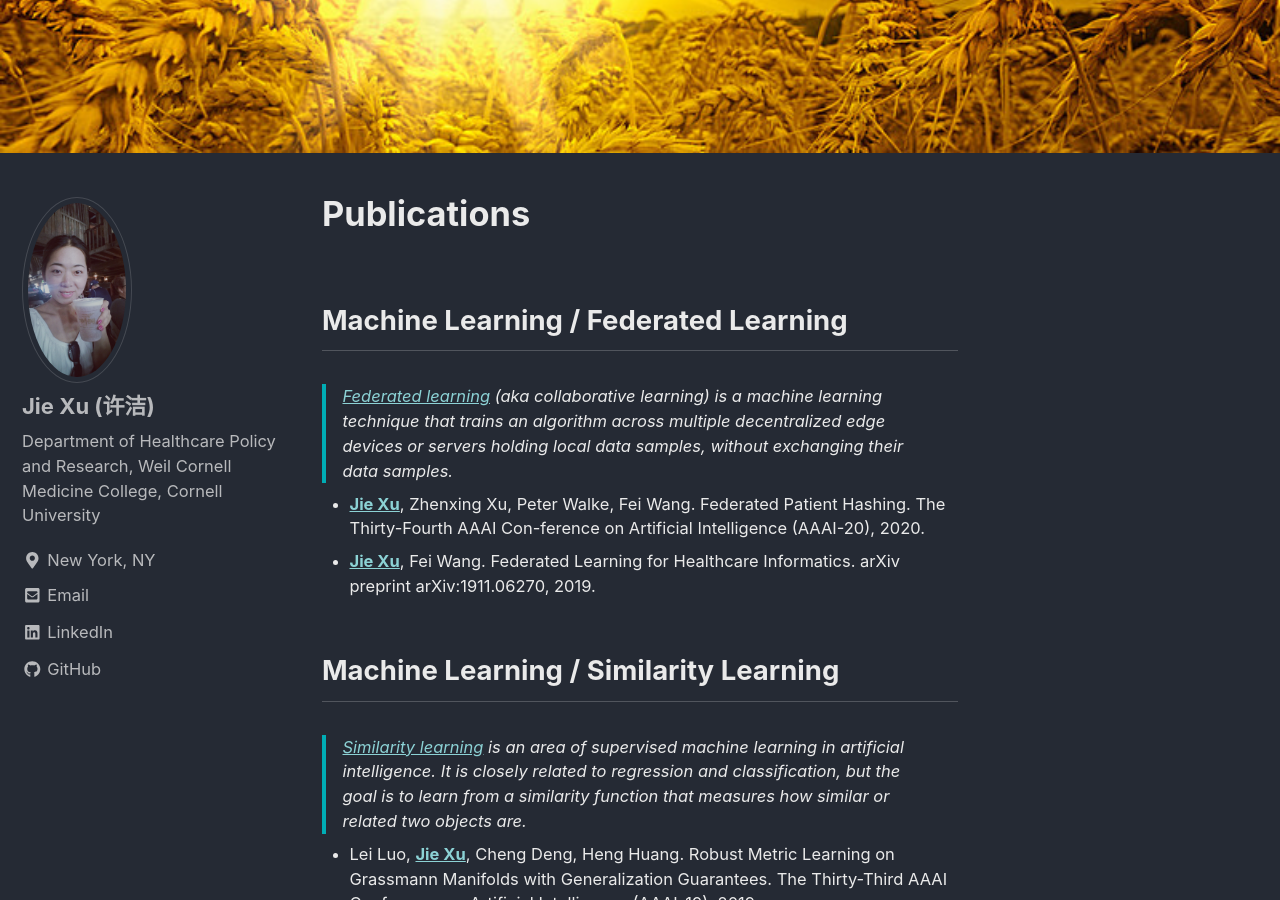
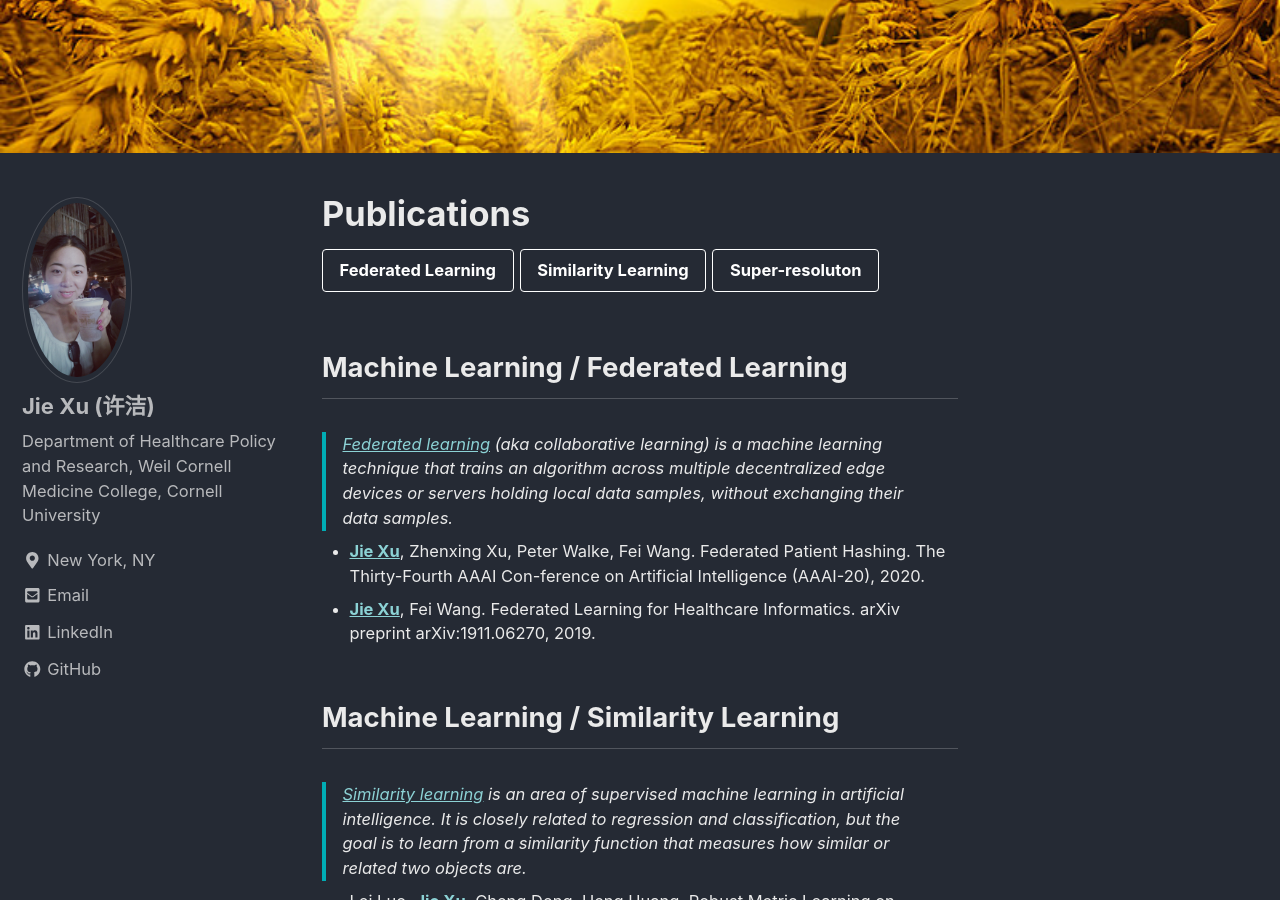
Before and after one commit to jxu1015/jxu1015.github.io, a Jekyll site: the page built from _pages/publications.md, in a window 1280 px wide and 900 px high, scrolled down 347 px. Built offline with Jekyll 4.4.1, drawn with Linux system fonts in a browser that asks for light colours; nearby versions of some CDN libraries.

Commit message:
Update publications.md

```diff
--- a/_pages/publications.md
+++ b/_pages/publications.md
@@ -5,6 +5,10 @@ permalink: /publications/
 header:
   image: "/images/fengshou.jpg"
 ---
+
+[Federated Learning](#link){: .btn .btn--light-outline}
+[Similarity Learning](#link){: .btn .btn--light-outline}
+[Super-resoluton](#link){: .btn .btn--light-outline}
 
 ## Machine Learning / Federated Learning
 
```
